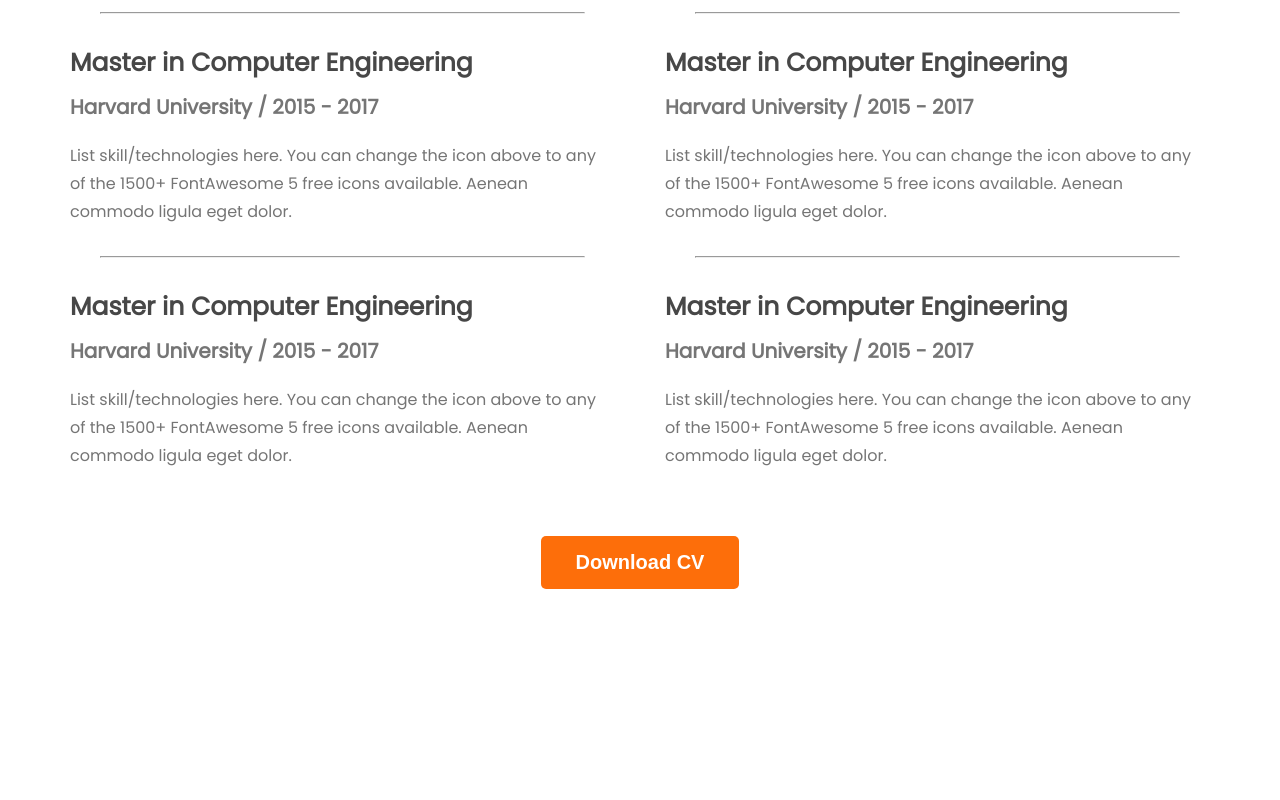
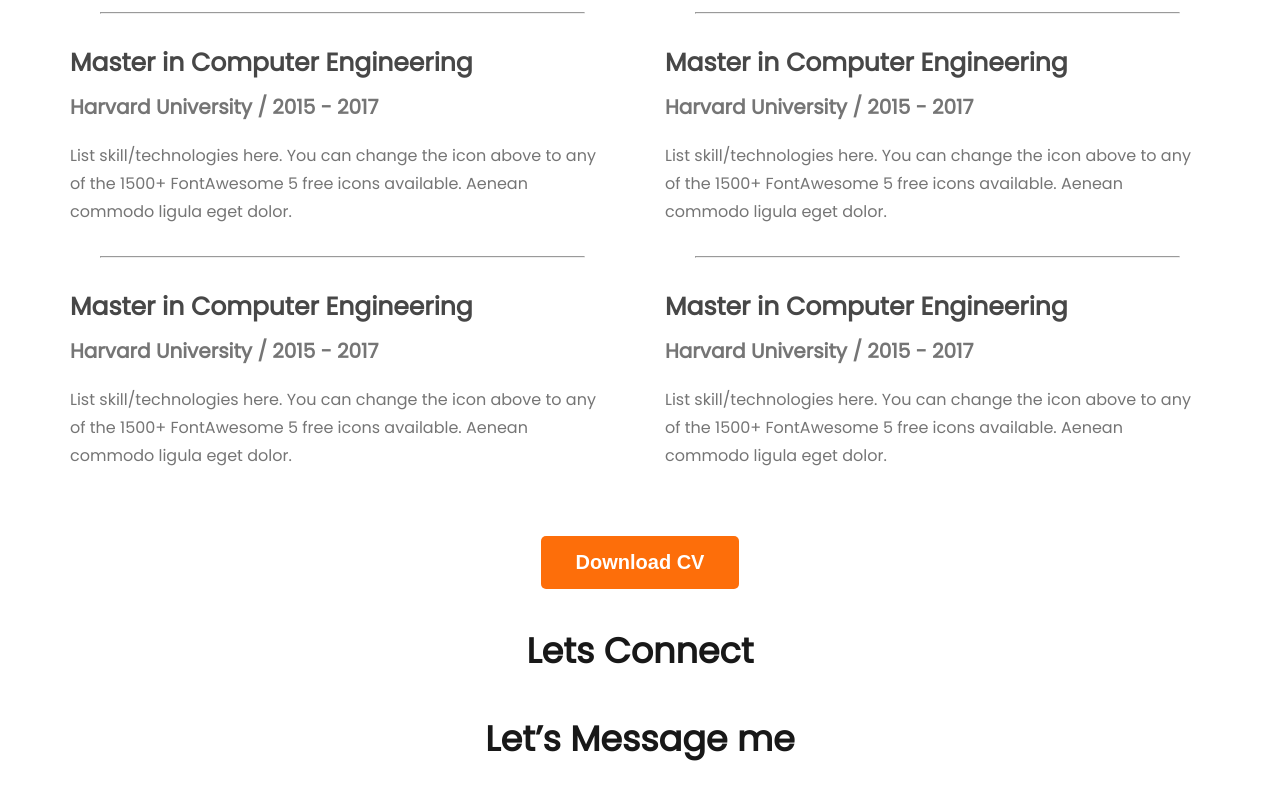
Before and after one commit to alemranakash/ph1-portfolio-website, a plain HTML site: page index.html in a window 1280 px wide. Shown: the part 3191-3991 px from the top of the page. Before the commit the page ends 3788 px from the top, so only its background shows below. Drawn offline with Linux system fonts and the light colour scheme.

```diff
--- a/index.html
+++ b/index.html
@@ -147,8 +147,15 @@
 </div>
 </section>
         </main>
+
+        <!-- *footer section -->
         <footer>
-
+        <div class="footer-column">
+            <h3 class="section-title">Lets Connect</h3>
+        </div>
+        <div class="footer-column">
+            <h3 class="section-title">Let’s Message me</h3>
+        </div>
         </footer>
 </body>
 </html>
--- a/styles/style.css
+++ b/styles/style.css
@@ -192,3 +192,8 @@ line-height: 28px;
     text-align: center;
     margin-top: 50px;
 }
+/* *========================================================================= */
+
+
+
+/* *footer section */
```
